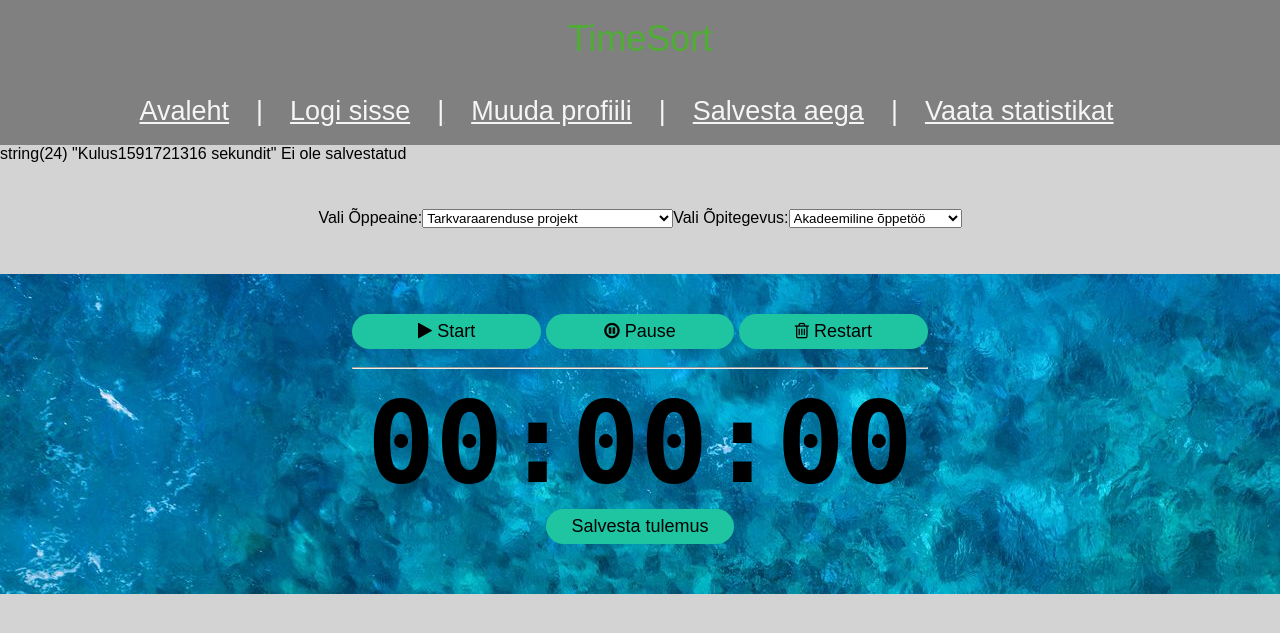
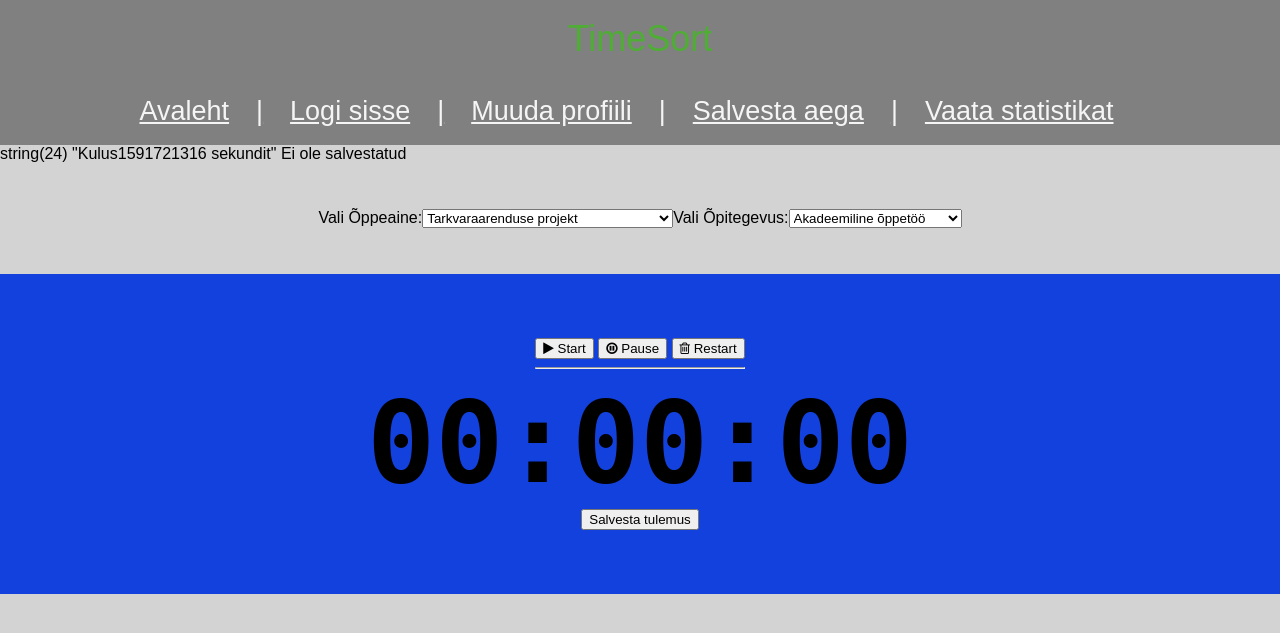
Before and after one commit to henrimag/projekt, a PHP site: page /site/timer.php in a window 1280 px wide. Shown: the top 633 px of the page. Run offline with PHP 8.4, Linux system fonts and the light colour scheme; data that the repository does not hold is empty.

Commit message:
dont change style

```diff
--- a/javascript/timer.js
+++ b/javascript/timer.js
@@ -2,10 +2,13 @@ var ms = 0, s = 0, m = 0;
 var timer;
 var startTime;
 var stopwatchElement = document.querySelector('.stopwatch');
+
+
+
 function start() {
     startTime = Date.now();
     if (!timer) {//kui vajutatakse timer start siis ei saa vajutada teist korda
-        timer = setInterval(run, 10)
+        timer = setInterval(run, 1000)
     }
 }
 
@@ -13,7 +16,7 @@ function run() {
     stopwatchElement.textContent = getTimer();
     $('#timeValue').val(getTimer());
     ms++;
-    if (ms == 100) {
+    if (ms == 60) {
         ms = 0;
         s++;
     }
--- a/site/timer.php
+++ b/site/timer.php
@@ -103,7 +103,7 @@ if (isset($_POST["submitTime"])) {
             <div class="timerButtons">
                 <button class="timerButtons" onclick="start()" type="button"><i class="fa fa-play" aria-hidden="true"></i> Start</button>
                 <button class="timerButtons" onclick="pause()" type="button"><i class="fa fa-pause-circle-o" aria-hidden="true"></i> Pause</button>
-                <button class="timerButtons" onclick="stop()" type="button"><i class="fa fa-trash-o" aria-hidden="true"></i> Restart</button>
+                <button class="timerButtons" onclick="stop()"><i class="fa fa-trash-o" aria-hidden="true"></i> Restart</button>
                 <hr>
             </div>
 
--- a/style/timer.css
+++ b/style/timer.css
@@ -40,13 +40,12 @@ input[type="submit"] {
 }
 
 .timerDiv{
-    background-color: rgb(204, 174, 4);
+    background-color: rgb(18, 65, 221);
     display: flex;
     flex-direction: column;
     align-items: center;
     height: 40vh;
     justify-content: center;
-    background-image: url('../images/sea_picture.jpg');
 }
 
 .chooseSubject{
@@ -64,43 +63,6 @@ input[type="submit"] {
   margin: 0 0 1em 0;
 }
 
-.timerDiv input[type="button"], .timerDiv input[type="submit"] {
-  border: none;
-  outline: none;
-  height: 35px;
-  background: #1fc4a0;
-  color: rgb(0, 0, 0);
-  font-size: 18px;
-  border-radius: 20px;
-  margin-bottom: 10px;
-  width: 5cm;
-}
-.timerButtons button[type="button"] {
-  border: none;
-  outline: none;
-  height: 35px;
-  background: #1fc4a0;
-  color: rgb(0, 0, 0);
-  font-size: 18px;
-  border-radius: 20px;
-  margin-bottom: 10px;
-  width: 5cm;
-}
-
-.timerButtons button[type="button"]:hover {
-  cursor: pointer;
-  background: #1da185;
-  /* color: #000;
-  border-style: solid; */
-}
-
-.timerDiv input[type="button"]:hover {
-  cursor: pointer;
-  background: #1da185;
-  /* color: #000;
-  border-style: solid; */
-}
-
 nav a {
   font-size: 1.5em;
   color: whitesmoke;
```
Also changed, not shown: style/style.css (+9 -5 lines).
